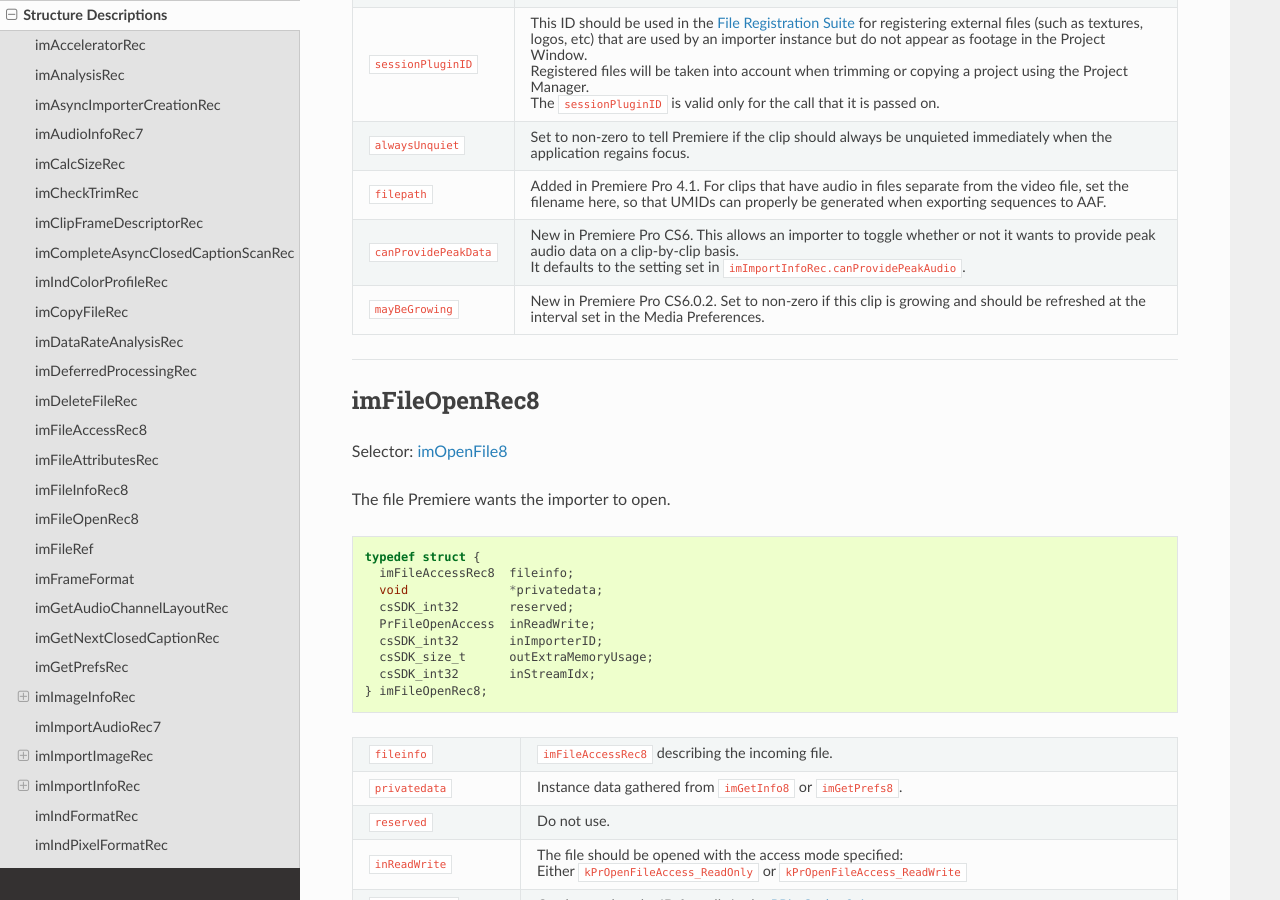
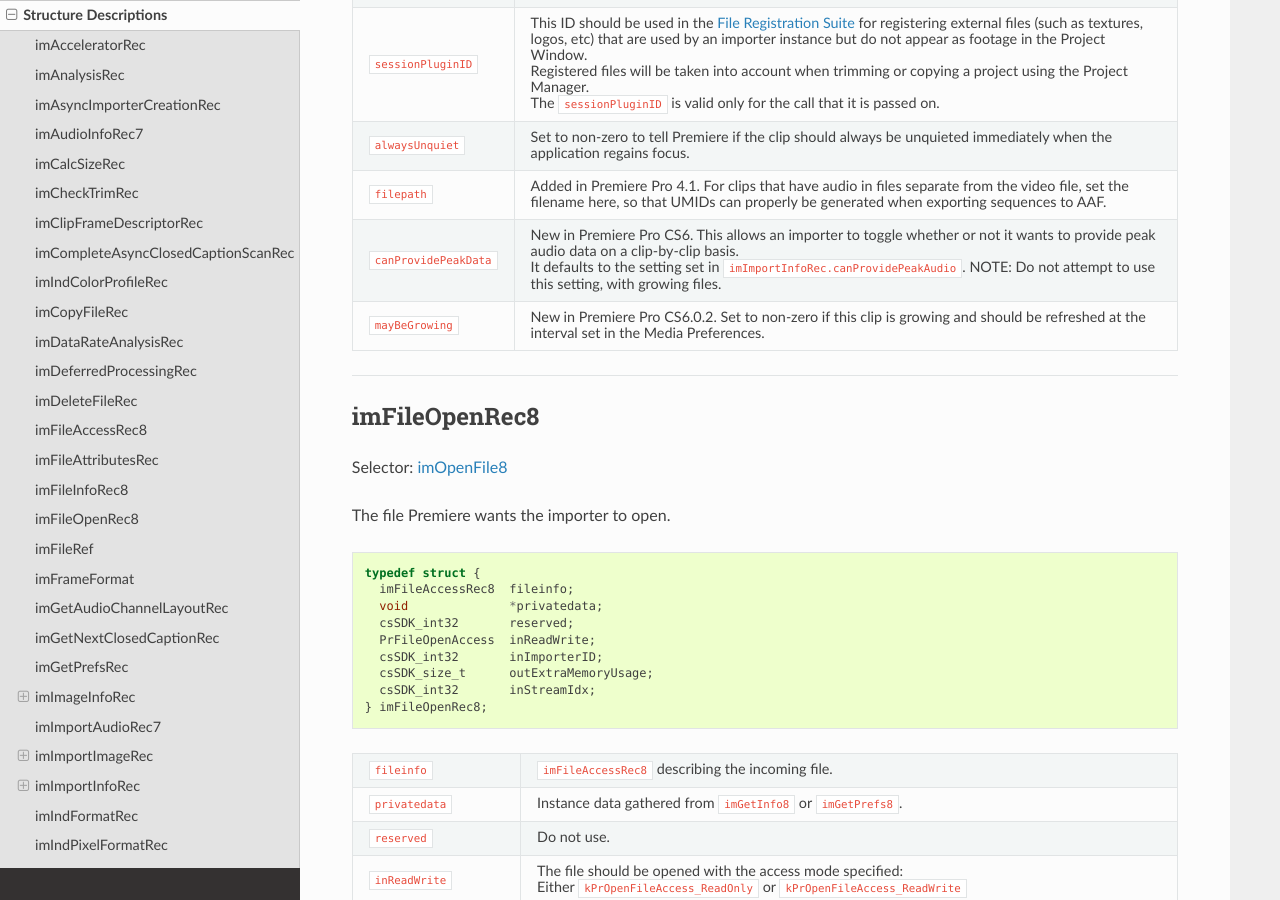
Before and after one commit to docsforadobe/premiere-plugin-guide, a Sphinx documentation site: the page built from docs/importers/structure-descriptions.rst, in a window 1280 px wide and 900 px high, scrolled down 10028 px. Built offline with Sphinx 7.4.7 and the Read the Docs theme 2.0.0, drawn with Linux system fonts in a browser that asks for light colours.

Commit message:
canProvidePeakData
Added note about NOT attempting to provide peak data, from growing files.

```diff
--- a/docs/importers/structure-descriptions.rst
+++ b/docs/importers/structure-descriptions.rst
@@ -595,6 +595,7 @@ If importing stereoscopic footage, import the left-eye video channel for streamI
 | ``canProvidePeakData`` | New in Premiere Pro CS6. This allows an importer to toggle whether or not it wants to provide peak audio data on a clip-by-clip basis.                                                                                                          |
 |                        |                                                                                                                                                                                                                                                 |
 |                        | It defaults to the setting set in ``imImportInfoRec.canProvidePeakAudio``.                                                                                                                                                                      |
+|                        | NOTE: Do not attempt to use this setting, with growing files.                                                                                                                                                                                   |
 +------------------------+-------------------------------------------------------------------------------------------------------------------------------------------------------------------------------------------------------------------------------------------------+
 | ``mayBeGrowing``       | New in Premiere Pro CS6.0.2. Set to non-zero if this clip is growing and should be refreshed at the interval set in the Media Preferences.                                                                                                      |
 +------------------------+-------------------------------------------------------------------------------------------------------------------------------------------------------------------------------------------------------------------------------------------------+
```
